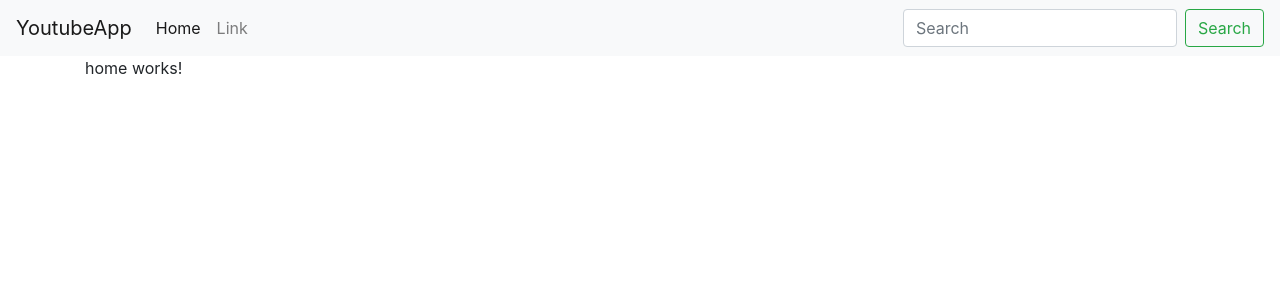
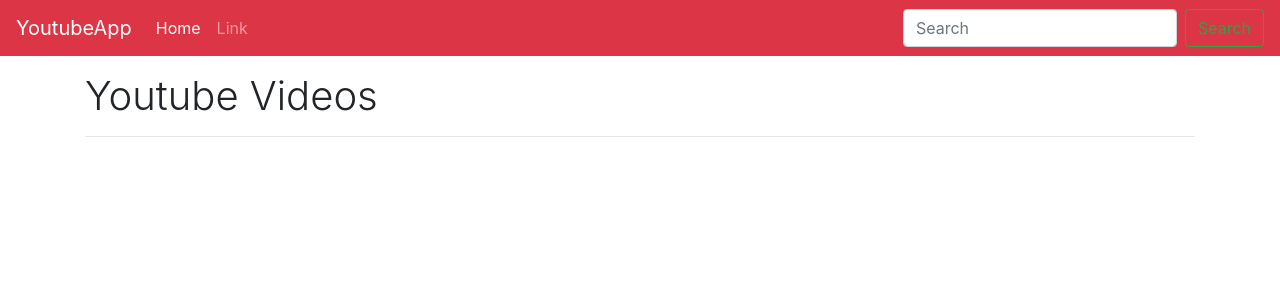
Before and after one commit to hernandezgus/angular-16-youtubeApp, an Angular app: page / in a window 1280 px wide. Shown: the top 300 px of the page. Built offline with nearby package versions, Linux system fonts and the light colour scheme.

Commit message:
Adding default colors and page title

```diff
--- a/src/app/components/navbar/navbar.component.html
+++ b/src/app/components/navbar/navbar.component.html
@@ -1,4 +1,4 @@
-<nav class="navbar navbar-expand-lg navbar-light bg-light">
+<nav class="navbar navbar-expand-lg navbar-dark bg-danger">
     <a class="navbar-brand" href="#">YoutubeApp</a>
     <button class="navbar-toggler" type="button" data-toggle="collapse" data-target="#navbarSupportedContent" aria-controls="navbarSupportedContent" aria-expanded="false" aria-label="Toggle navigation">
       <span class="navbar-toggler-icon"></span>
--- a/src/app/pages/home/home.component.html
+++ b/src/app/pages/home/home.component.html
@@ -1 +1,2 @@
-<p>home works!</p>
+<h1 class="mt-3 font-weight-light">Youtube Videos</h1>
+<hr>
```
